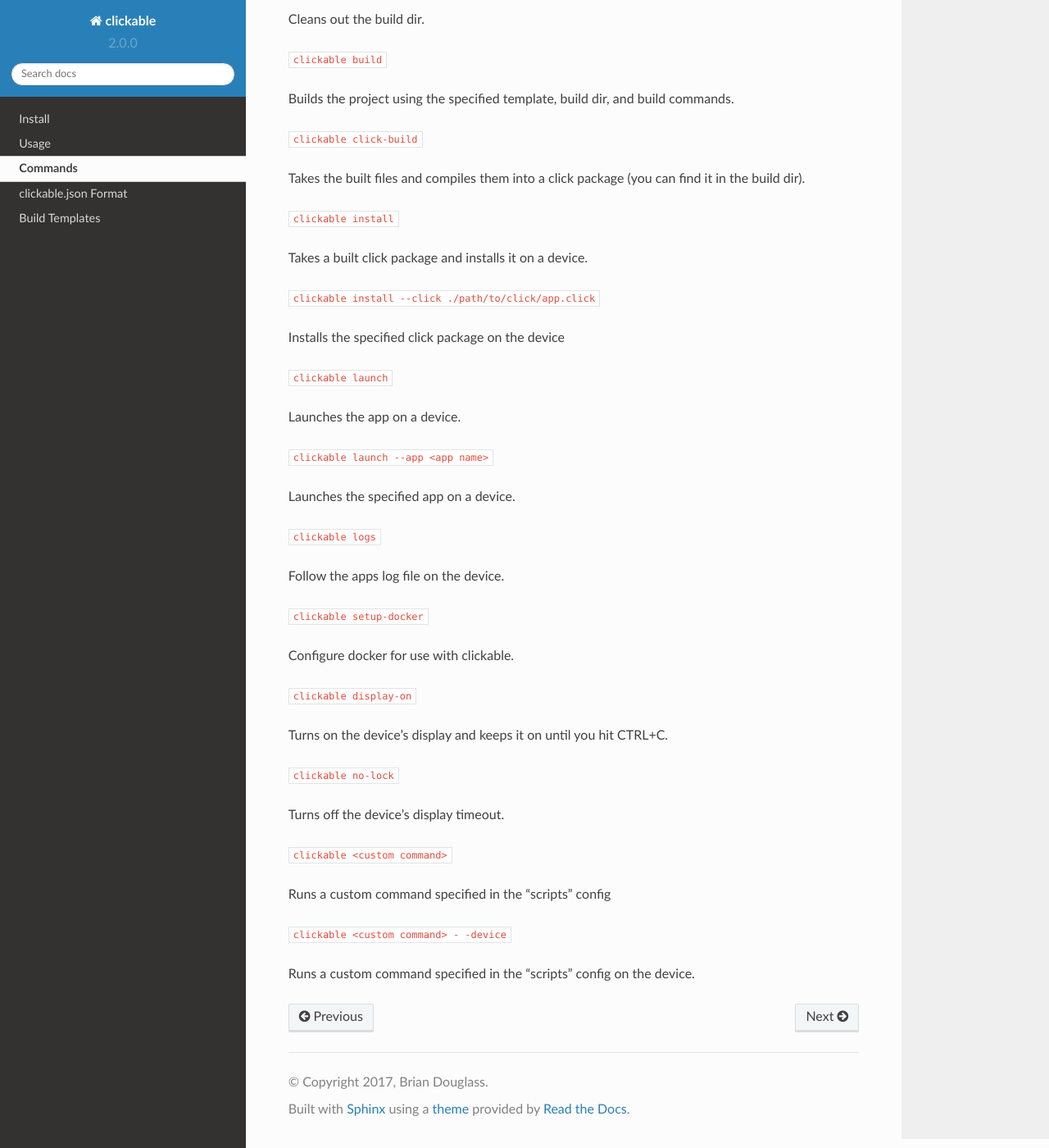
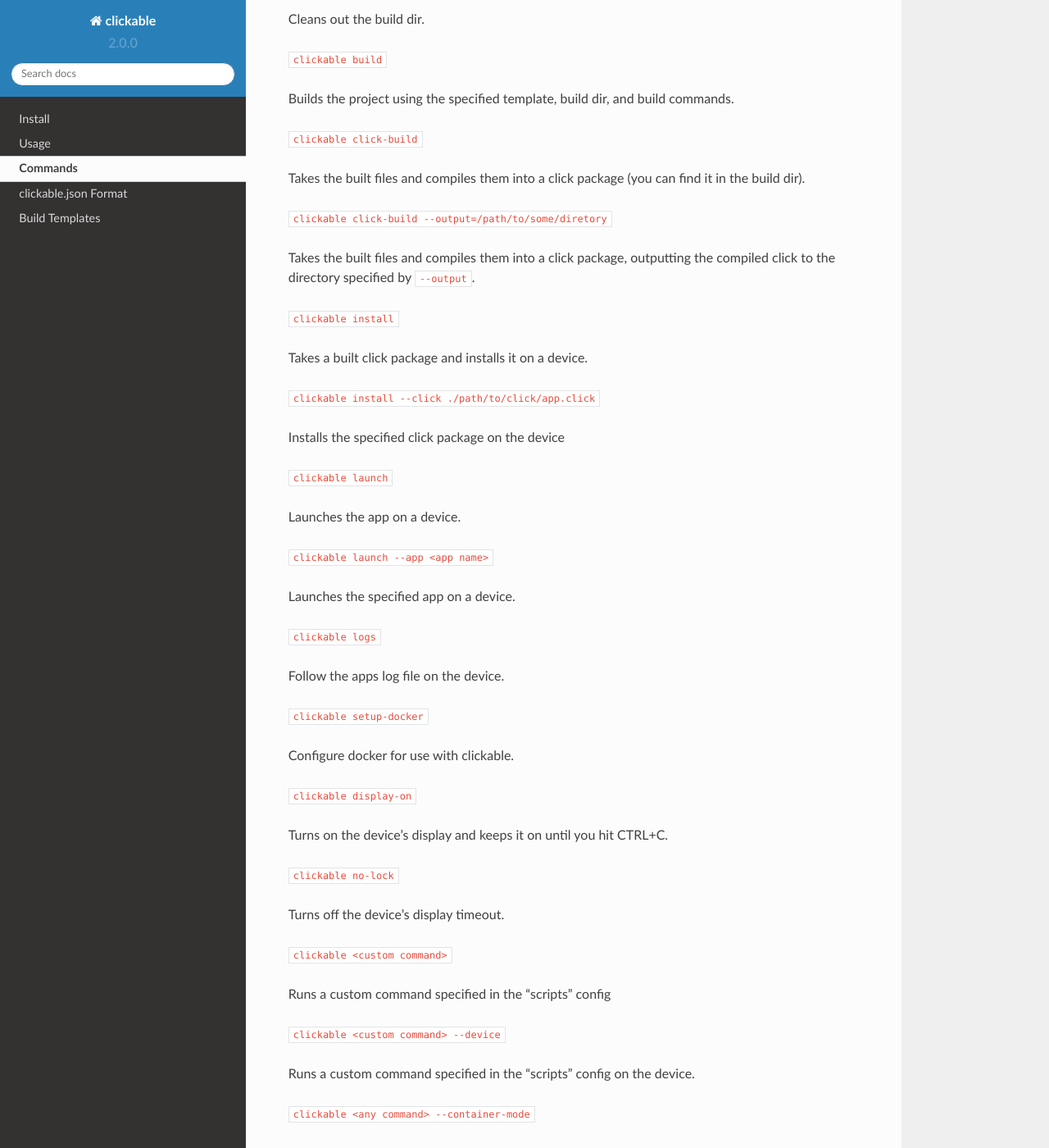
Before and after one commit to bhdouglass/clickable, a Sphinx documentation site: the page built from docs/commands.rst, in a window 1280 px wide and 1400 px high, scrolled down 586 px. Shown: the whole window at 82% size. Built offline with Sphinx 7.4.7 and the Read the Docs theme 2.0.0, drawn with Linux system fonts in a browser that asks for light colours; some of the changed text lies outside the part shown.

Commit message:
Added --output and --container-mode

```diff
--- a/docs/commands.rst
+++ b/docs/commands.rst
@@ -30,6 +30,11 @@
 ``clickable click-build``
 
 Takes the built files and compiles them into a click package (you can find it in the build dir).
+
+``clickable click-build --output=/path/to/some/diretory``
+
+Takes the built files and compiles them into a click package, outputting the
+compiled click to the directory specified by ``--output``.
 
 ``clickable install``
 
@@ -67,6 +72,11 @@
 
 Runs a custom command specified in the "scripts" config
 
-``clickable <custom command> - -device``
+``clickable <custom command> --device``
 
 Runs a custom command specified in the "scripts" config on the device.
+
+``clickable <any command> --container-mode``
+
+Runs all builds commands on the current machine and not in a container. This is
+useful from running clickable from within a container.
```
Also changed, not shown: 1 other file.
